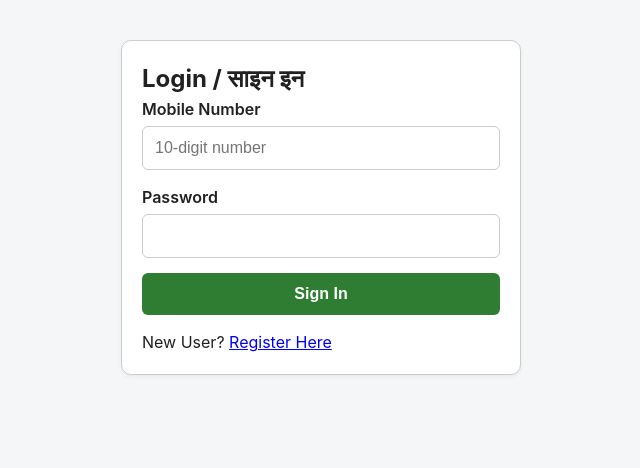
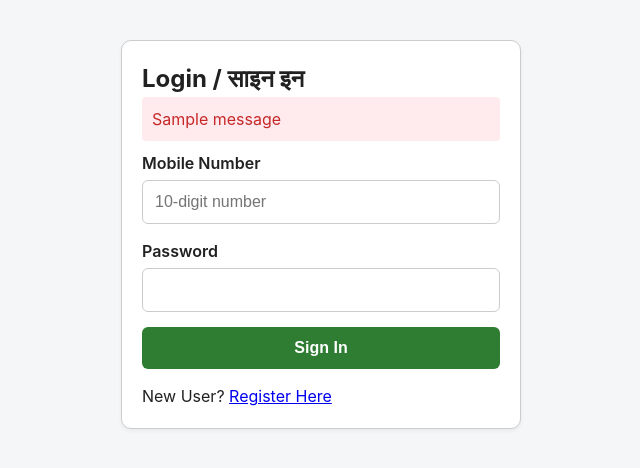
Before and after one commit to Arpit-Shubham/KisanMandi, a Flask app: page /login in a window 1280 px wide. Shown: the part 49-517 px from the top of the page, without its empty margins (319-959 px from the left). Run offline with Flask 3, Linux system fonts and the light colour scheme; tables that the repository leaves empty hold one stand-in row (values such as "Sample post"); one stand-in notice (Sample message) is shown.

Commit message:
debugging

```diff
--- a/templates/login.html
+++ b/templates/login.html
@@ -2,7 +2,18 @@
 {% block content %}
 <div class="card" style="max-width: 400px; margin: 40px auto;">
   <h2>Login / साइन इन</h2>
-  <form method="POST">
+
+  {% with messages = get_flashed_messages(with_categories=true) %}
+    {% if messages %}
+      {% for category, message in messages %}
+        <div style="padding: 10px; margin-bottom: 10px; border-radius: 4px; background-color: #ffebee; color: #c62828;">
+          {{ message }}
+        </div>
+      {% endfor %}
+    {% endif %}
+  {% endwith %}
+
+  <form method="POST" action="{{ url_for('login_page') }}">
     <div class="form-group">
       <label>Mobile Number</label>
       <input type="tel" name="mobile" required placeholder="10-digit number">
```
